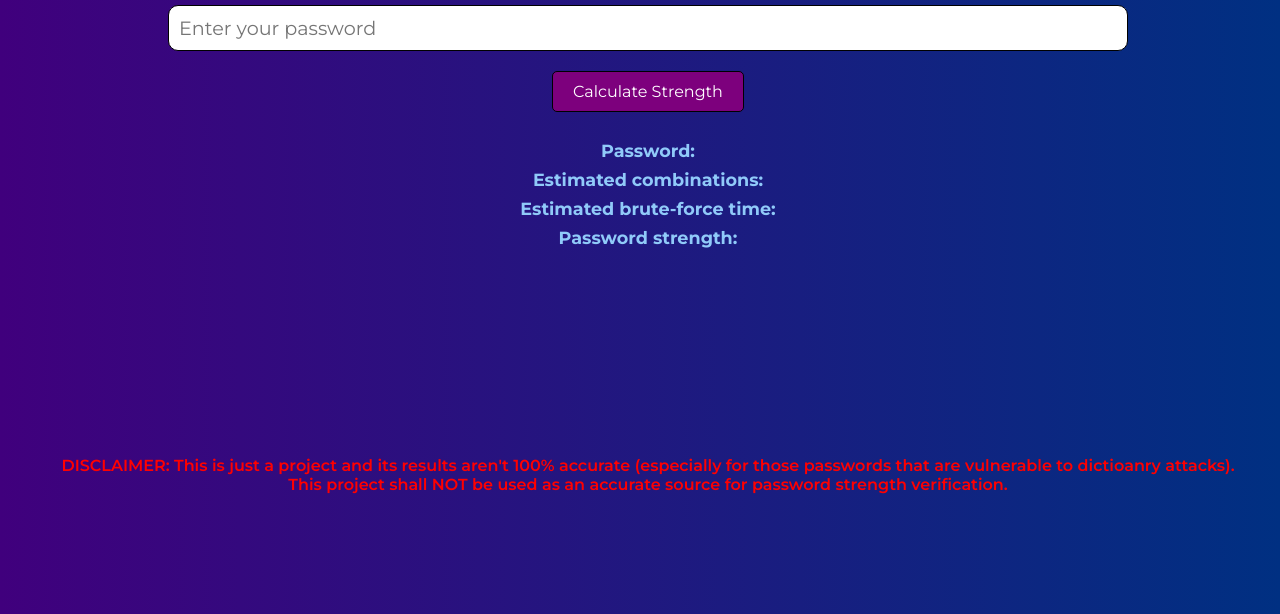
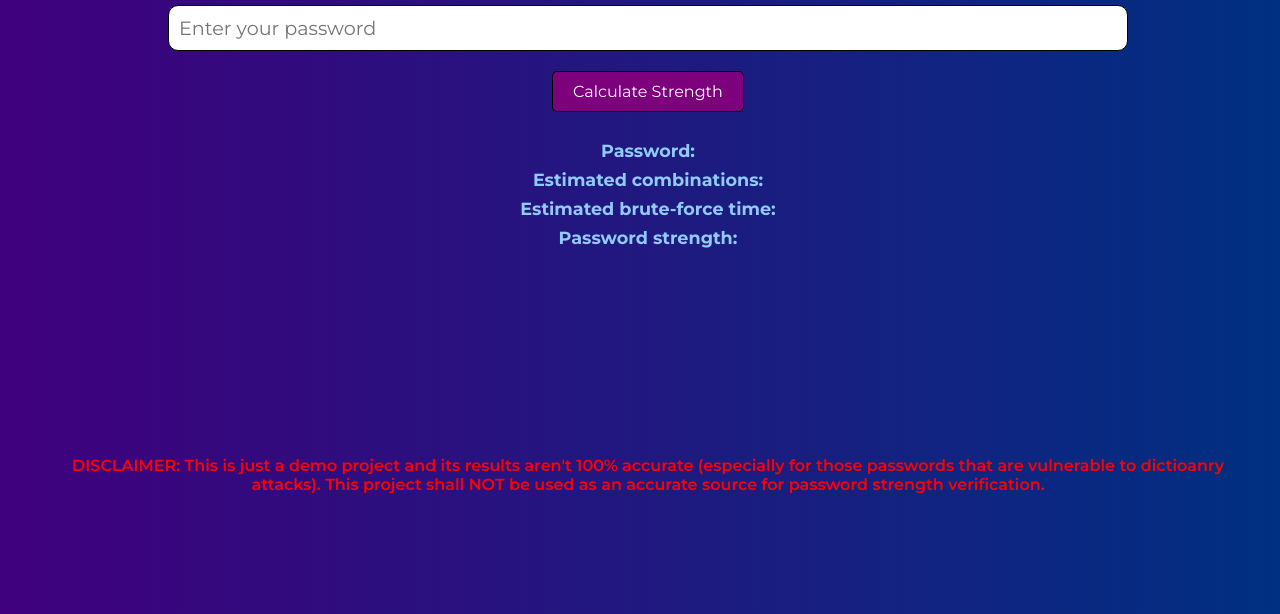
Before and after one commit to QuantumLayout/Password-Strength-Calculator, a plain HTML site: page index.html in a window 1280 px wide. Shown: the part 202-816 px from the top of the page. Drawn offline with Linux system fonts and the light colour scheme.

Commit message:
index.html

```diff
--- a/index.html
+++ b/index.html
@@ -20,7 +20,7 @@
       <p><span class="label">Estimated brute-force time:</span> <span id="bruteTime"></span></p>
       <p><span class="label">Password strength:</span> <span id="passwordStrength"></span></p>
     </div>
-    <p class="disclaimer">DISCLAIMER: This is just a project and its results aren't 100% accurate (especially for those passwords that are vulnerable to dictioanry attacks). This project shall NOT be used as an accurate source for password strength verification.</p>
+    <p class="disclaimer">DISCLAIMER: This is just a demo project and its results aren't 100% accurate (especially for those passwords that are vulnerable to dictioanry attacks). This project shall NOT be used as an accurate source for password strength verification.</p>
     </div>
   </body>
 </html>
```
